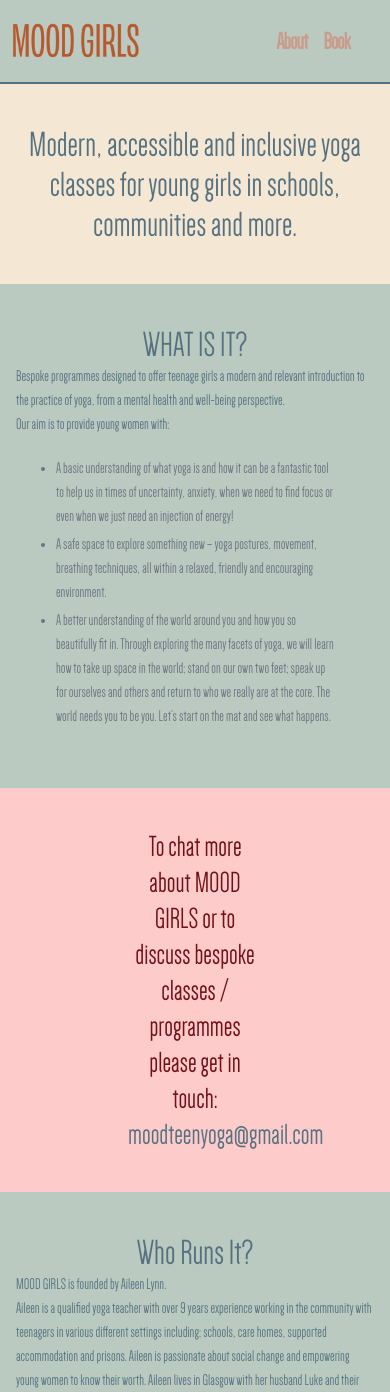
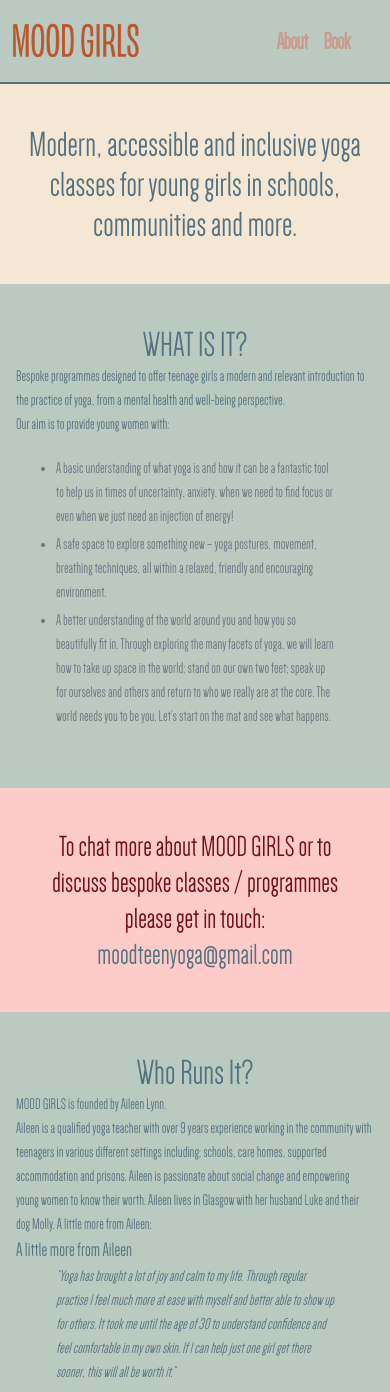
Before and after one commit to stuartlynn/mood-girls-yoga, a Next.js app in the folder nextjs-mood-girls-yoga/: page /about in a window 390 px wide. Shown: the top 1392 px of the page. Built offline with nearby package versions, Linux system fonts and the light colour scheme.

Commit message:
style tweak for contact

```diff
--- a/nextjs-mood-girls-yoga/pages/about.js
+++ b/nextjs-mood-girls-yoga/pages/about.js
@@ -39,14 +39,14 @@ export default function Index({ allTestimonials, allTeenagers }) {
                     </li>
                 </ul>
             </OneUp>
-            <section className="bg-secondary py-10 px-32 items-center text-accent-3">
-                <h1 className="text-3xl text-center">
+            <section className="bg-secondary py-10 px-10 md:px-32 items-center text-accent-3">
+                <p className="text-3xl text-center">
                     To chat more about MOOD GIRLS or to discuss bespoke classes / programmes please
                     get in touch:{" "}
                     <a className="text-accent-1 text-bold" href="mailto:moodteenyoga@gmail.com">
                         moodteenyoga@gmail.com
                     </a>
-                </h1>
+                </p>
             </section>
 
             <OneUp color={"primary"}>
```
